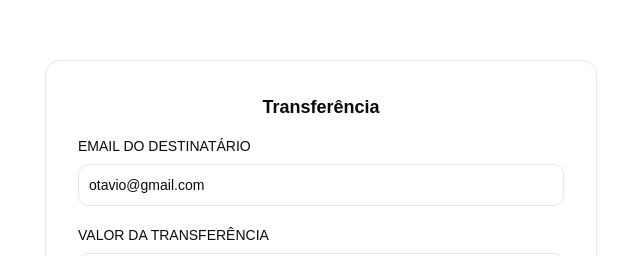
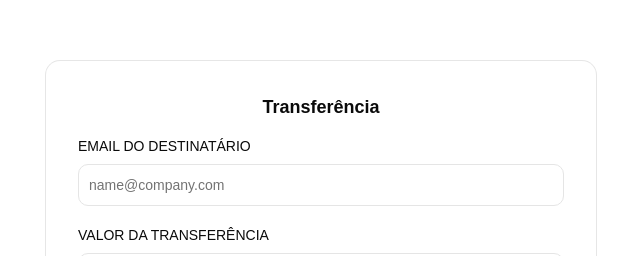
Before and after one commit to Otavioalv/teste_Jobz_front, a React (Vite) app in the folder onda_finance/: page /transferencia in a window 1280 px wide. Shown: the part 175-431 px from the top of the page, without its empty margins (319-959 px from the left). Built offline with nearby package versions, Linux system fonts and the light colour scheme.

Commit message:
refactor: mover componente FormFields para pasta de componentes globais

```diff
--- a/onda_finance/src/features/auth/LoginPage.tsx
+++ b/onda_finance/src/features/auth/LoginPage.tsx
@@ -1,8 +1,8 @@
 import { ContainerScreenAlignCenter } from "@/components/ContainerScreenAlignCenter"
 import { loginSchema, type LoginFormData } from "./schemas/loginScheme"
+import { FormField } from "@/components/form/FormField"
 import { Card, CardTitle } from "@/components/ui/card"
 import { FieldGroup } from "@/components/ui/field"
-import { FormField } from "./components/FormField"
 import { Button } from "@/components/ui/button"
 import { useForm} from "react-hook-form"
 
--- a/onda_finance/src/features/transfer/TransferPage.tsx
+++ b/onda_finance/src/features/transfer/TransferPage.tsx
@@ -1,21 +1,20 @@
 import { ContainerScreenAlignCenter } from "@/components/ContainerScreenAlignCenter"
+import { transferSchema } from "./schemas/transferScheme"
+import { FormField } from "@/components/form/FormField"
 import { Card, CardTitle } from "@/components/ui/card"
+import { zodResolver } from "@hookform/resolvers/zod"
 import { FieldGroup } from "@/components/ui/field"
-import { FormField } from "../auth/components/FormField"
 import { Button } from "@/components/ui/button"
 import { useForm } from "react-hook-form"
-import { zodResolver } from "@hookform/resolvers/zod"
-import { transferSchema } from "./schemas/transferScheme"
+
 import type {TransferInput} from "./schemas/transferScheme"
 
 export default function TransferPage() {
-    // o tipo do meio e "contexto"
-    // tipar corretamente caso haja uso de contextos para
     const { control, handleSubmit } = useForm<TransferInput>({
         resolver: zodResolver(transferSchema),
         defaultValues: {
             amount: "",
-            recipient: "otavio@gmail.com"
+            recipient: ""
         }
     });
 
```
Also changed, not shown: onda_finance/src/components/form/FormField.tsx (renamed from onda_finance/src/features/auth/components/FormField.tsx).
